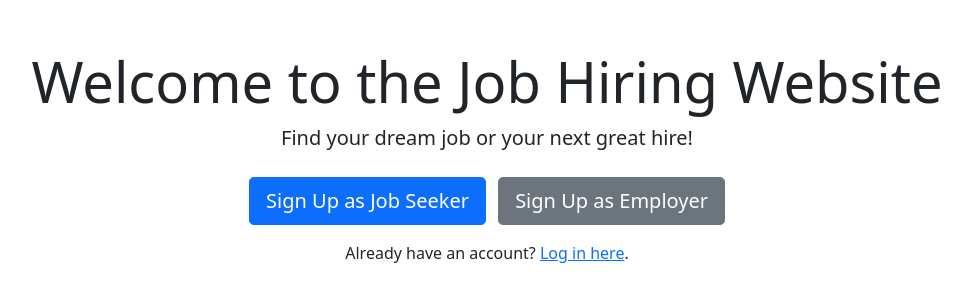
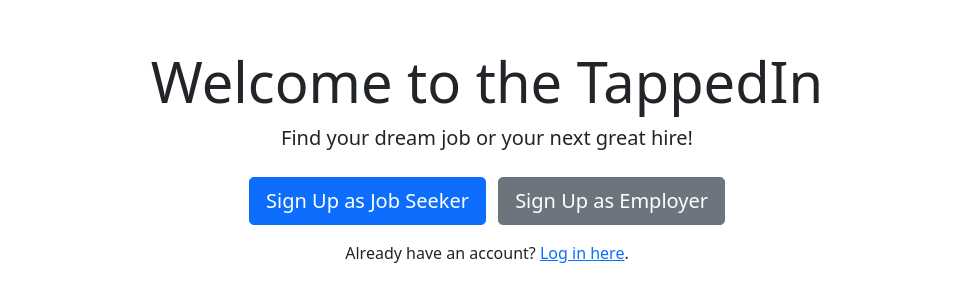
Before and after one commit to Ale-Newport/404-Not-Found, a Django app: page / in a window 1280 px wide. Shown: the part 56-358 px from the top of the page, without its empty margins (153-1124 px from the left). Run offline with Django 5.2, Linux system fonts and the light colour scheme; parts of the project's set-up code (start-up, migrations or seed data) failed here and were passed over; some libraries are stand-ins or nearby versions.

Commit message:
Add new site title to home

```diff
--- a/app/templates/home.html
+++ b/app/templates/home.html
@@ -2,7 +2,7 @@
 
 {% block content %}
 <div class="container mt-5 text-center">
-    <h1 class="display-4">Welcome to the Job Hiring Website</h1>
+    <h1 class="display-4">Welcome to the TappedIn</h1>
     <p class="lead">Find your dream job or your next great hire!</p>
     <div class="mt-4">
         <a href="{% url 'employee_signup' %}" class="btn btn-primary btn-lg me-2">Sign Up as Job Seeker</a>
```
